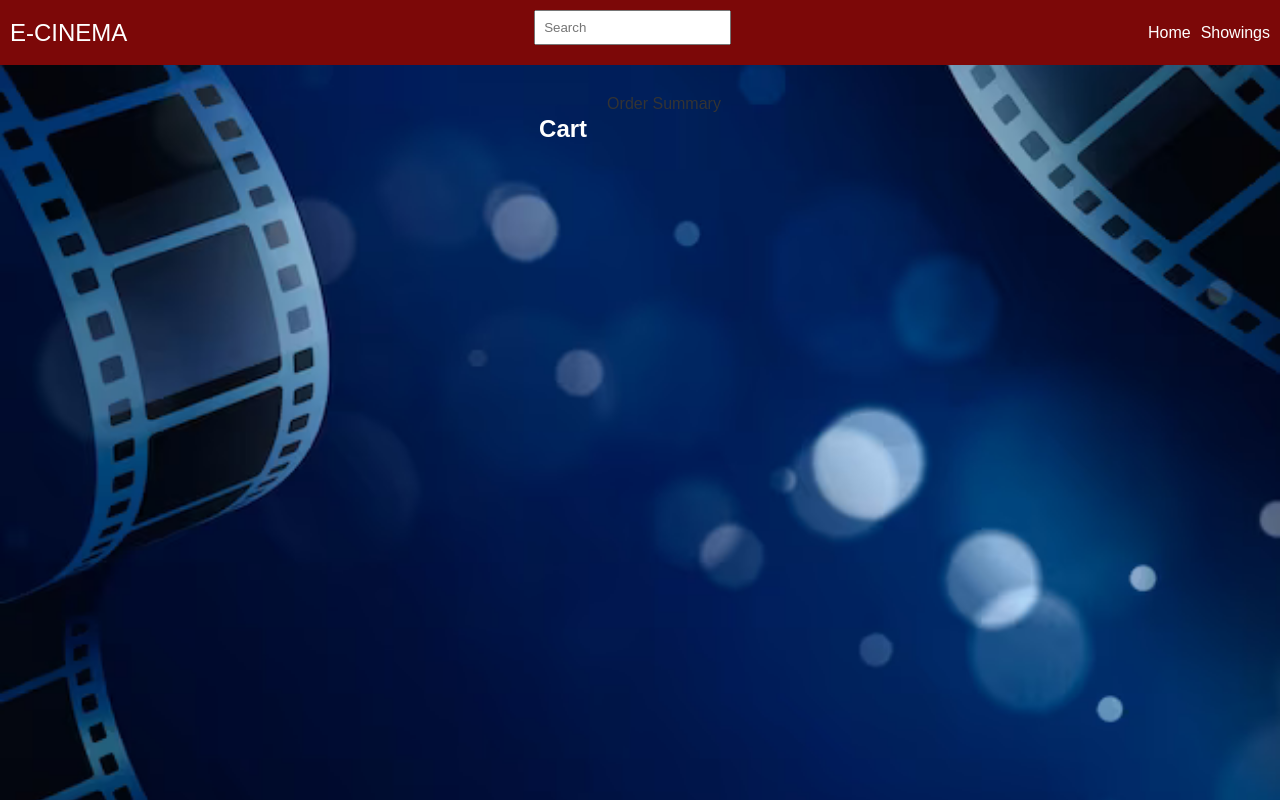
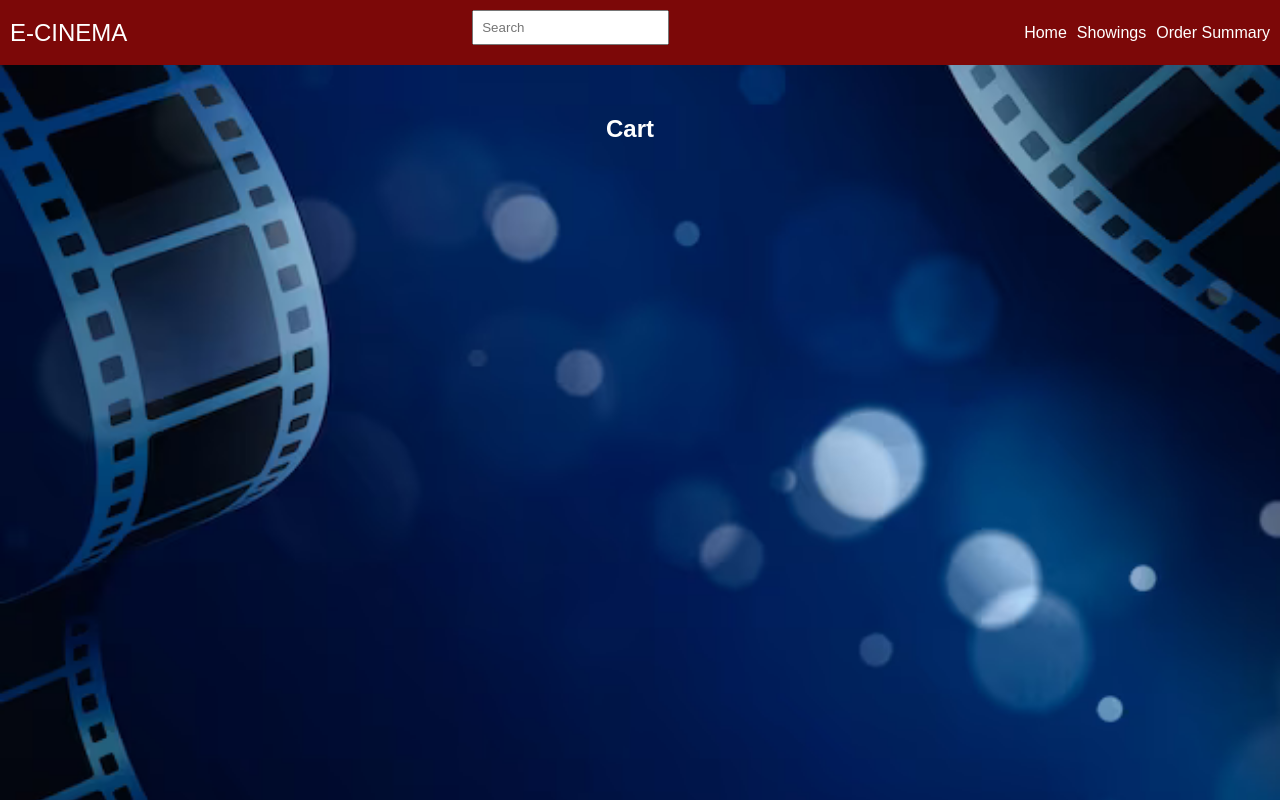
Before and after one commit to Brandipity/cinema-e-booking, a React (Create React App) app: page /cart in a window 1280 px wide. Built offline with nearby package versions, Linux system fonts and the light colour scheme.

Commit message:
Some linking and formatting things

```diff
--- a/src/Cart.css
+++ b/src/Cart.css
@@ -56,5 +56,5 @@ body {
 
   .order {
     margin-right: 80;
-    color: black
+    color: white
   }
--- a/src/Cart.js
+++ b/src/Cart.js
@@ -16,13 +16,13 @@ function Cart({ cartItems }) {
         <div className="navbar-right">
           <a href="/registereduser">Home</a>
           <a href="#">Showings</a>
+          <a href="/ordersummary">Order Summary</a>
         </div>
       </nav>
       {/* Main content */}
       <div className="main-content">
         <h2>Cart</h2>
         {/* Someone PLEASE fix this css */}
-        <Link to="/ordersummary">Order Summary</Link>
         {cartItems && cartItems.length === 0 ? (
           <p>Your cart is empty.</p>
         ) : (
--- a/src/CreateAccount.css
+++ b/src/CreateAccount.css
@@ -53,6 +53,7 @@ body {
 
 .create-account-form label {
   margin-bottom: 8px;
+  color: #f0f0f0;
 }
 
 .create-account-form input {
@@ -64,9 +65,11 @@ body {
 
 .create-account-form p {
   margin-top: -8px;
+  color: #f0f0f0;
 }
 
 .credit-card-info {
+  color: #f0f0f0;
   display: flex;
   flex-direction: column;
   margin-top: 20px;
--- a/src/Login.css
+++ b/src/Login.css
@@ -81,10 +81,10 @@ body {
 
   a {
     text-decoration: none;
-    color: white;
+    color: #f0f0f0;
   }
 
   a:hover {
     text-decoration: underline;
-    color: white;
+    color: #f0f0f0;
   }
--- a/src/OrderSummary.css
+++ b/src/OrderSummary.css
@@ -56,11 +56,11 @@ body {
 
   .order {
     margin-right: 80;
-    color: black
+    color: white
   }
 
   .cart-items, .payment-form {
-    color: black;
+    color: white;
     margin-left: 10%;
     margin-right: 10%;
   }
```
Also changed, not shown: src/OrderConfirmation.js (line endings or trailing spaces).
